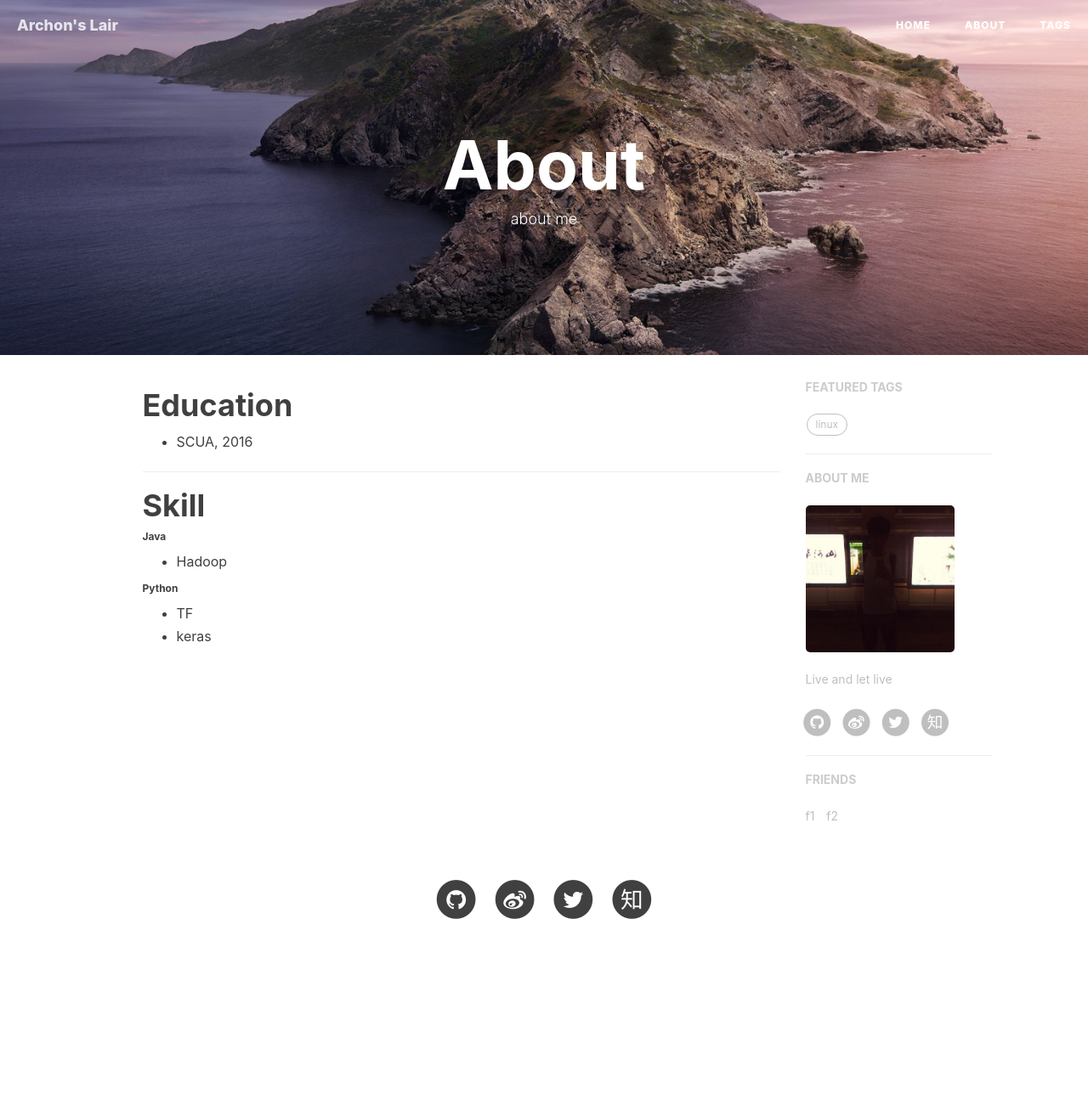
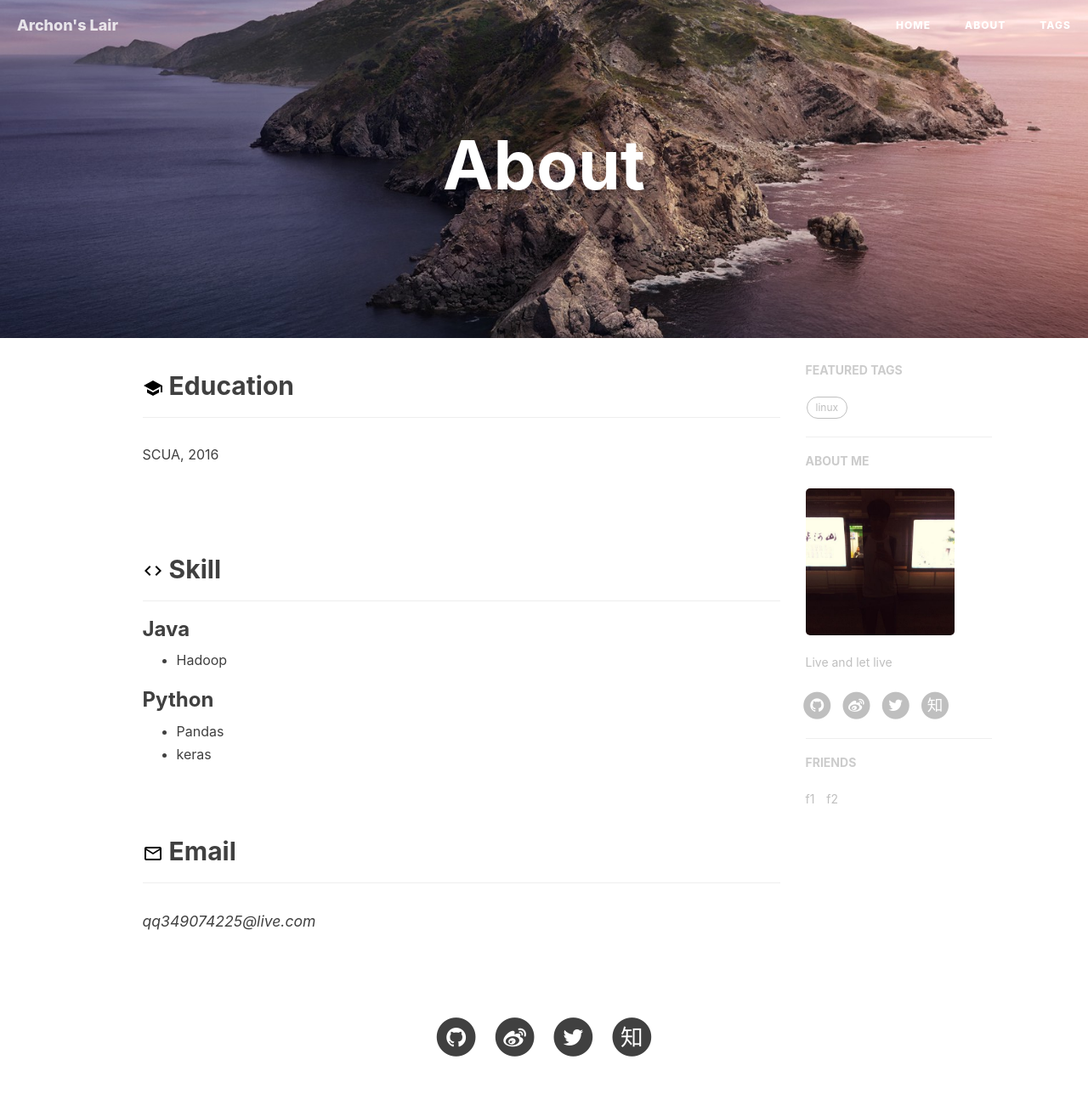
Before and after one commit to archongum/archongum.github.io, a Jekyll site: the page built from about.html, in a window 1280 px wide. Shown: the whole page at 85% size. Built offline with Jekyll 4.4.1, drawn with Linux system fonts in a browser that asks for light colours; nearby versions of some CDN libraries; comment, search, counter and statistics services are not loaded; before the commit the page ends 1151 px from its top, so only the background shows below that.

Commit message:
optimize About

```diff
--- a/404.html
+++ b/404.html
@@ -2,7 +2,7 @@
 layout: default
 title: 404
 hide-in-nav: true
-description: "你来到了没有知识的荒原 :("
+description: ""
 header-img: "img/404.jpg"
 permalink: /404.html
 ---
--- a/about.html
+++ b/about.html
@@ -1,29 +1,38 @@
 ---
 layout: page
 title: "About"
-description: "about me"
+description:
 header-img: "img/header.jpg"
 ---
 
-<div class="about-me">
+<div class="about-me" style="vertical-align: middle">
     <div class="education">
-        <h1>Education</h1>
-        <ul>
-            <li>SCUA, 2016</li>
-        </ul>
+        <h2><img src="/img/icon/baseline-school-24px.svg" /> Education</h2>
+        <hr />
+        <p> SCUA, 2016 </p>
     </div>
-    <hr/>
+    <br />
+    <br />
     <div class="skill">
-        <h1>Skill</h1>
-        <h6>Java</h6>
+        <h2><img src="/img/icon/baseline-code-24px.svg" /> Skill</h2>
+        <hr />
+        <h3>Java</h3>
         <ul>
             <li>Hadoop</li>
         </ul>
-        <hr hidden/>
-        <h6>Python</h6>
+        <h3>Python</h3>
         <ul>
-            <li>TF</li>
+            <li>Pandas</li>
             <li>keras</li>
         </ul>
     </div>
+    <br />
+    <br />
+    <div class="contact-me">
+        <h2><img src="/img/icon/baseline-mail_outline-24px.svg" /> Email</h2>
+        <hr />
+        <a class="u-email " href="mailto:qq349074225@live.com">
+            <p style="font-style: italic; font-size: 110%">qq349074225@live.com</p>
+        </a>
+    </div>
 </div>
--- a/index.html
+++ b/index.html
@@ -1,6 +1,6 @@
 ---
 layout: page
-description: "index"
+description: ""
 ---
 
 {% for post in paginator.posts %}
--- a/offline.html
+++ b/offline.html
@@ -2,7 +2,7 @@
 layout: default
 title: Offline
 hide-in-nav: true
-description: "阅读过的页面可以在离线时访问哦 ;)"
+description: ""
 header-img: "img/404.jpg"
 permalink: /offline.html
 ---
--- a/tags.html
+++ b/tags.html
@@ -1,7 +1,7 @@
 ---
 title: Tags
 layout: default
-description: tags
+description:
 header-img: "img/header.jpg"
 ---
 
```
Also changed, not shown: img/icon/baseline-code-24px.svg (added), img/icon/baseline-mail_outline-24px.svg (added), img/icon/baseline-school-24px.svg (added), 1 other file.
